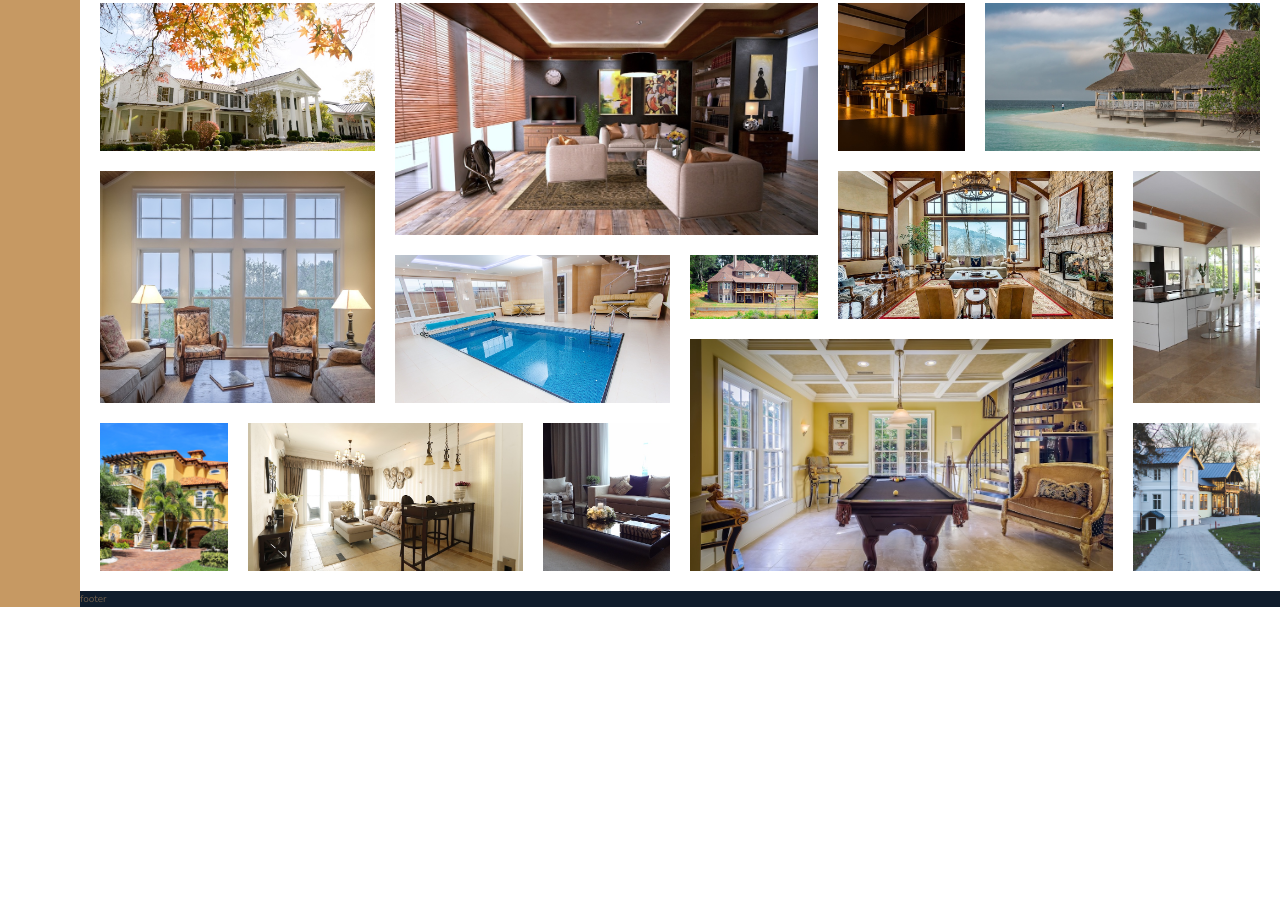
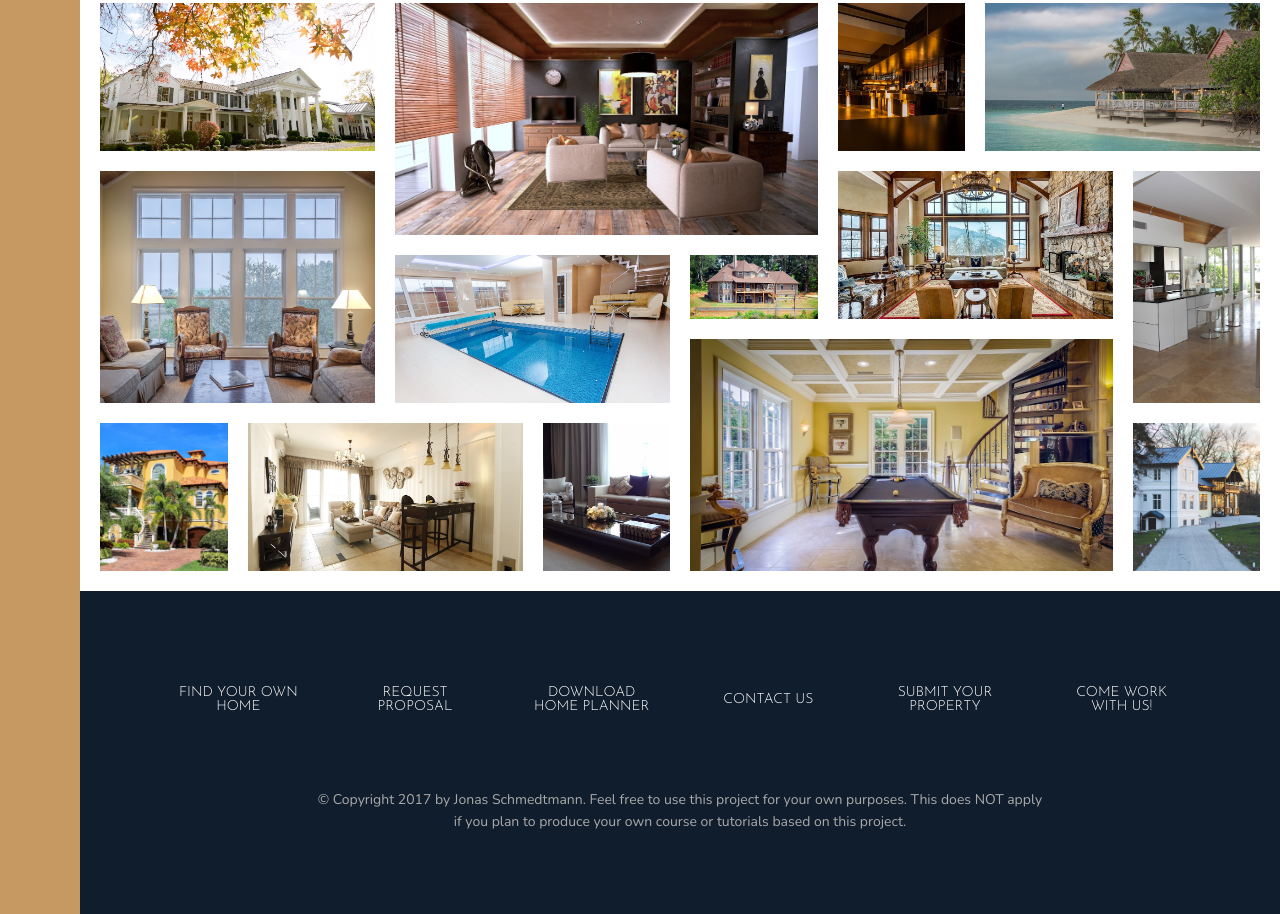
Before and after one commit to thelonglqd/css-grid-udemy-course, a website: page index.html in a window 1280 px wide. Shown: the part 3121-4035 px from the top of the page. Before the commit the page ends 3728 px from the top, so only its background shows below. Drawn offline with nearby package versions, Linux system fonts and the light colour scheme.

Commit message:
complete footer section

```diff
--- a/index.html
+++ b/index.html
@@ -386,6 +386,32 @@
         />
       </figure>
     </section>
-    <footer class="footer">footer</footer>
+    <footer class="footer">
+      <ul class="nav">
+        <li class="nav__item">
+          <a href="" class="nav__link">Find your own home</a>
+        </li>
+        <li class="nav__item">
+          <a href="" class="nav__link">Request proposal</a>
+        </li>
+        <li class="nav__item">
+          <a href="" class="nav__link">Download home planner</a>
+        </li>
+        <li class="nav__item">
+          <a href="" class="nav__link">Contact us</a>
+        </li>
+        <li class="nav__item">
+          <a href="" class="nav__link">Submit your property</a>
+        </li>
+        <li class="nav__item">
+          <a href="" class="nav__link">Come work with us!</a>
+        </li>
+      </ul>
+      <p class="footer__copy">
+        &copy; Copyright 2017 by Jonas Schmedtmann. Feel free to use this
+        project for your own purposes. This does NOT apply if you plan to
+        produce your own course or tutorials based on this project.
+      </p>
+    </footer>
   </body>
 </html>
--- a/sass/_footer.scss
+++ b/sass/_footer.scss
@@ -1,4 +1,40 @@
 .footer {
   background-color: $color-secondary;
   grid-column: full-start / full-end;
+  padding: 8rem;
+
+  &__copy {
+    color: #aaa;
+    margin: 6rem auto 0 auto;
+    text-align: center;
+    font-size: 1.4rem;
+    width: 70%;
+  }
 }
+
+.nav {
+  list-style: none;
+  display: grid;
+  grid-template-columns: repeat(auto-fit, minmax(15rem, 1fr));
+  grid-gap: 2rem;
+  align-items: center;
+
+  &__link {
+    text-decoration: none;
+    font-family: $font-display;
+    font-size: 1.4rem;
+    text-transform: uppercase;
+    color: #fff;
+    text-align: center;
+    padding: 1.5rem;
+    line-height: 1;
+    display: block;
+    transition: all 0.2s;
+
+    &:hover {
+      background-color: rgba(255, 255, 255, 0.05);
+      cursor: pointer;
+      transform: translateY(-3px);
+    }
+  }
+}
```
Also changed, not shown: sass/main.css, 1 other file.
